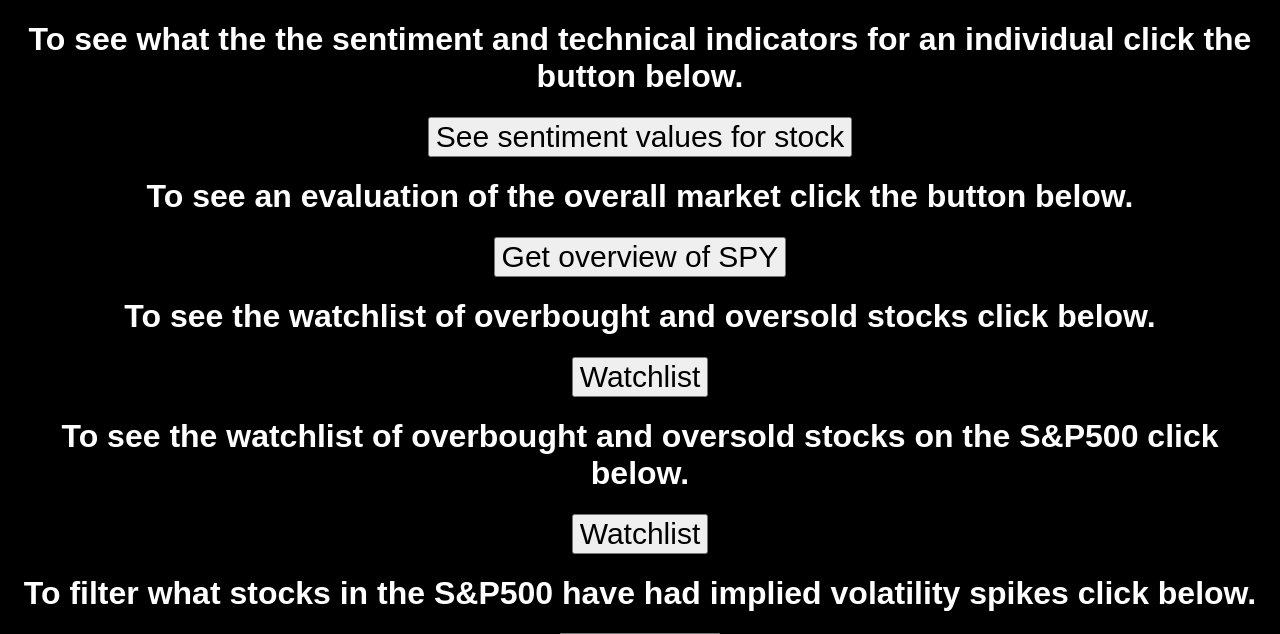
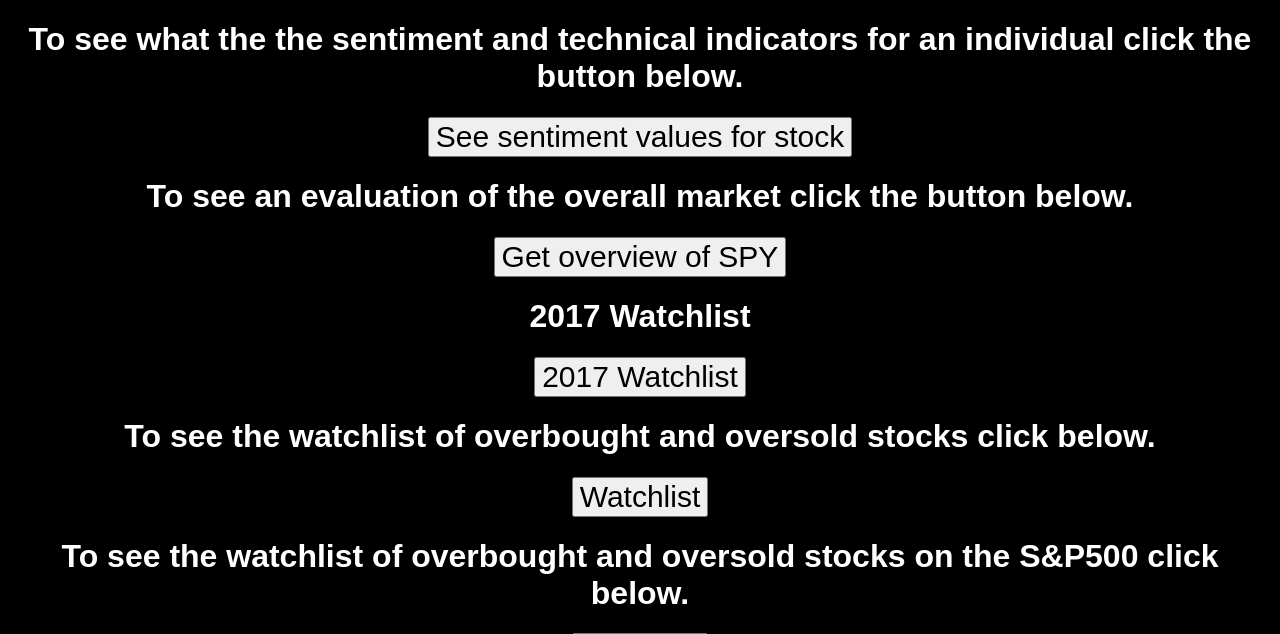
Before and after one commit to galt680/routman_site, a Python web app: template templates/home_page.html in a window 1280 px wide. Shown: the top 634 px of the page. Run offline with Jinja, Linux system fonts and the light colour scheme; the template is opened without the code that fills it, so the values that code supplies are empty.

Commit message:
fixed homepage html

```diff
--- a/templates/home_page.html
+++ b/templates/home_page.html
@@ -13,6 +13,11 @@
 
 			<form action="/spy">
 				<input style = "font-size:30px"type="submit" value="Get overview of SPY">
+			</form>
+
+			<h1> 2017 Watchlist </h1>
+			<form action="/symbols_2017">
+				<input style = "font-size:30px" type="submit" value="2017 Watchlist">
 			</form>
 
 			<h1>To see the watchlist of overbought and oversold stocks click below.</h1>
```
